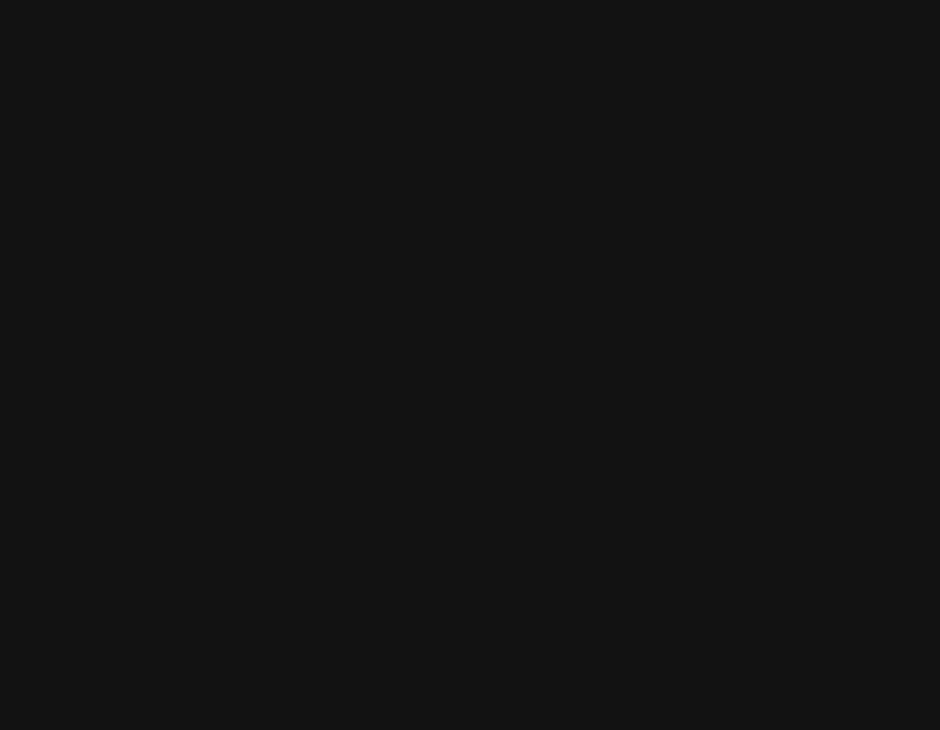
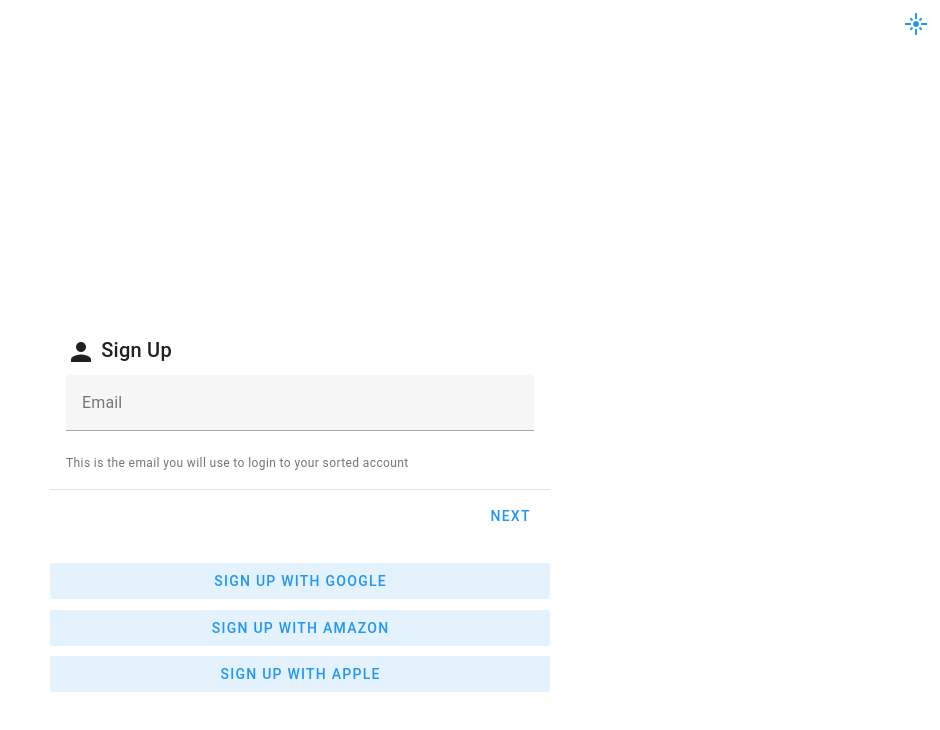
Before and after one commit to abzy-iscool/App, a Vue app: page /auth in a window 1280 px wide. Before the commit this address had no page. Shown: the top 730 px of the page, without its empty margins (340-1280 px from the left). Built offline with nearby package versions, Linux system fonts and the light colour scheme.

Commit message:
Small Tweaks to User Interface colors and sizes

```diff
--- a/src/components/AmanzonAuthButton.vue
+++ b/src/components/AmanzonAuthButton.vue
@@ -8,10 +8,10 @@
 
         <v-btn
           class="amazonAuthButton"
-          color="#05BFDB"
           variant="tonal"
           rounded="sm"
           width="500"
+          color="blue"
         >
           Sign Up with Amazon
         </v-btn>
--- a/src/components/AppleAuthButton.vue
+++ b/src/components/AppleAuthButton.vue
@@ -8,10 +8,10 @@
 
         <v-btn
           class="appleAuthButton"
-          color="#05BFDB"
           variant="tonal"
           rounded="sm"
           width="500"
+          color="blue"
         >
           Sign Up with Apple
         </v-btn>
@@ -22,7 +22,7 @@
 <style scoped>
 
 .appleAuthButton{
-    margin: 1%;
+  margin: 1%;
   place-self: center;
 }
 </style>
--- a/src/components/AuthWindow.vue
+++ b/src/components/AuthWindow.vue
@@ -26,7 +26,6 @@
                   </v-card-title>
                   <v-card-text>
                     <v-text-field
-                      color="#00FFCA"
                       clearable
                       clear-icon="close"
                       label="Email"
@@ -45,14 +44,12 @@
                   </v-card-title>
                   <v-card-text>
                     <v-text-field
-                      color="#00FFCA"
                       clearable
                       clear-icon="close"
                       label="Password"
                       type="password"
                     ></v-text-field>
                     <v-text-field
-                      color="#00FFCA"
                       clearable
                       clear-icon="close"
                       label="Confirm Password"
@@ -85,18 +82,18 @@
               <v-card-actions>
                 <v-btn
                   v-if="step > 1"
-                  color="#00FFCA"
                   variant="text"
                   @click="step--"
+                  color="blue"
                 >
                   Back
                 </v-btn>
                 <v-spacer></v-spacer>
                 <v-btn
                   v-if="step < 3"
-                  color="#00FFCA"
                   variant="text"
                   @click="step++"
+                  color="blue"
                 >
                   Next
                 </v-btn>
@@ -114,7 +111,7 @@
 <style scoped>
 
 .form_container{
-  margin: 10%;
+  margin: 8%;
   display: grid;
   place-self: center;
   align-self: center;
--- a/src/components/GoogleAuthButton.vue
+++ b/src/components/GoogleAuthButton.vue
@@ -8,10 +8,10 @@
 
         <v-btn
           class="googleAuthButton"
-          color="#05BFDB"
           variant="tonal"
           rounded="sm"
           width="500"
+          color="blue"
         >
           Sign Up with Google
         </v-btn>
--- a/src/components/NavDraw.vue
+++ b/src/components/NavDraw.vue
@@ -18,7 +18,7 @@
 
           <v-divider></v-divider>
 
-          <v-list nav variant="flat" mandatory active-color="error">
+          <v-list nav variant="flat" mandatory>
             <v-list-item lines="one" subtitle="Find Your Next Place" prepend-icon="home" title="Home" value="home" ></v-list-item>
             <v-list-item lines="one" subtitle="Discover New Abodes" prepend-icon="explore" title="Explore" value="explore"></v-list-item>
             <v-list-item lines="one" subtitle="Saved Listings" prepend-icon="bookmarks" title="Saved" value="saved"></v-list-item>
--- a/src/components/ProductCard.vue
+++ b/src/components/ProductCard.vue
@@ -3,6 +3,7 @@
     <v-card
       class="mx-auto"
       max-width="400"
+      variant="flat"
     >
       <v-img
         class="align-end text-white"
@@ -24,12 +25,8 @@
       </v-card-text>
 
       <v-card-actions>
-      <v-btn color="orange">
-        Share
-      </v-btn>
-
-      <v-btn color="orange">
-        Explore
+        <v-btn color="blue" rounded="xs" variant="tonal" >
+          Inquire
         </v-btn>
       </v-card-actions>
     </v-card>
--- a/src/components/SearchBar.vue
+++ b/src/components/SearchBar.vue
@@ -8,14 +8,14 @@
         flat
         clearable
         clear-icon="close"
+        bg-color="blue"
         hide-no-data
         auto-select-first
         density="comfortable"
         menu-icon=""
         placeholder="Search"
         prepend-inner-icon="search"
-        variant="solo"
-        bg-color="error"
+        variant="solo-filled"
     ></v-autocomplete>
 </template>
 
--- a/src/main.ts
+++ b/src/main.ts
@@ -18,8 +18,8 @@
 const router = createRouter ({
   history: createWebHistory(),
   routes: [
-    {path: '/', name:'Home', component: Auth },
-    {path: '/dash', name:'Dashboard', component: DashboardVue },
+    {path: '/auth', name:'authentication', component: Auth },
+    {path: '/dash', name:'dashboard', component: DashboardVue },
   ]
 })
 
@@ -27,9 +27,6 @@
   components,
   directives,
   blueprint: md3,
-  theme: {
-    defaultTheme: 'dark'
-  },
   icons: {
     defaultSet: 'md',
     aliases,
--- a/src/style.css
+++ b/src/style.css
@@ -5,9 +5,6 @@
   font-weight: 400;
 
   color-scheme: light dark;
-  color: rgba(255, 255, 255, 0.87);
-  background-color: #242424;
-
   font-synthesis: none;
   text-rendering: optimizeLegibility;
   -webkit-font-smoothing: antialiased;
```
Lines whose indentation alone changed are shown as unchanged.
